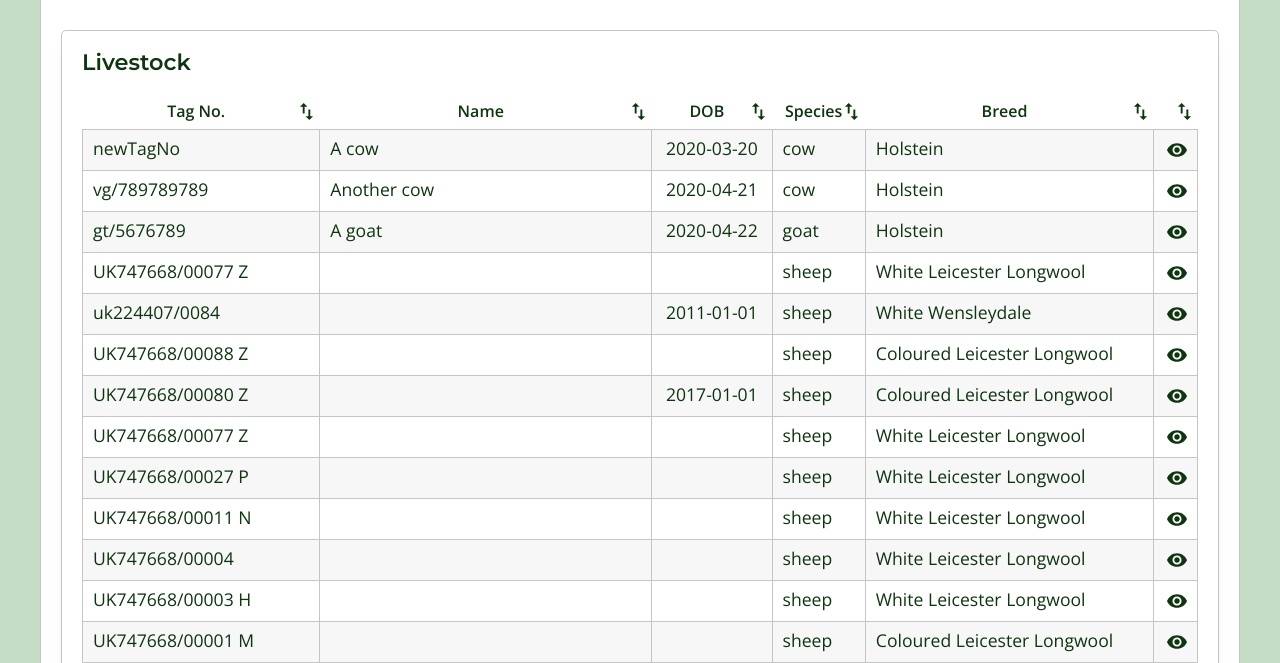
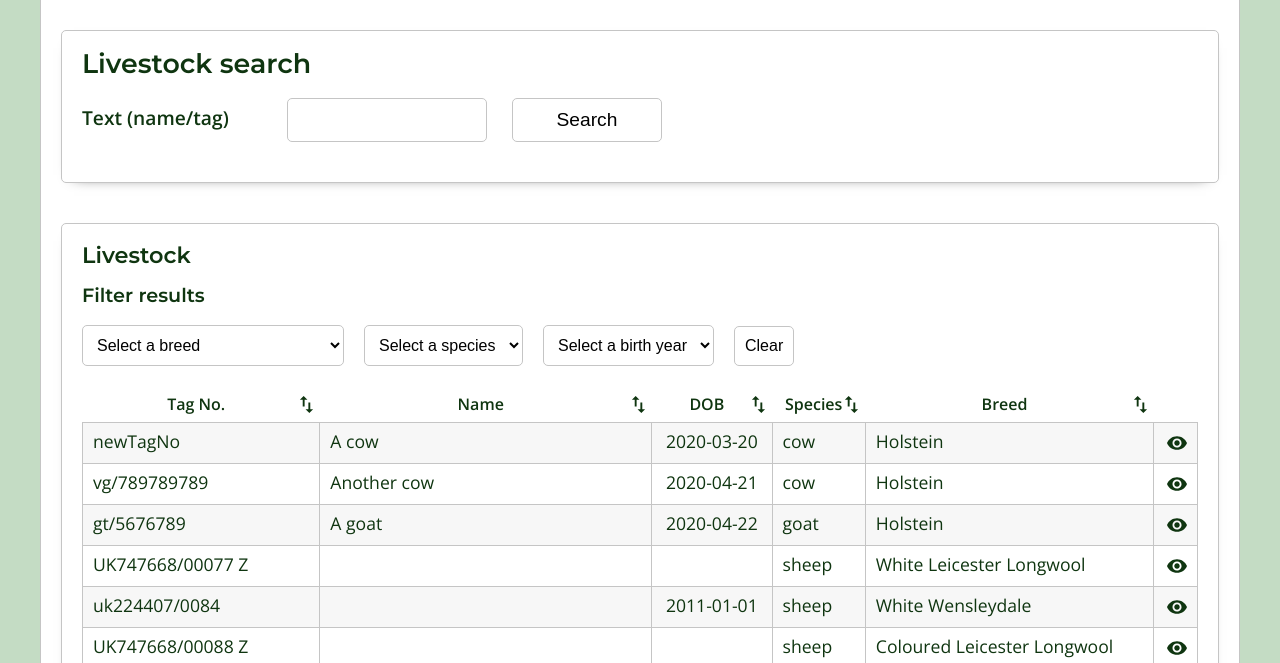
Before and after one commit to PatDobson1/redesign-flock-book, a PHP site: page /livestock.php in a window 1280 px wide. Shown: the part 133-796 px from the top of the page. Run offline with PHP 8.4, Linux system fonts and the light colour scheme; data comes from the database, SQL or seed files in the repository.

Commit message:
Added livestock search and filter

```diff
--- a/includes/classes/FormElements.class.php
+++ b/includes/classes/FormElements.class.php
@@ -33,6 +33,11 @@
                                     <input type='submit' value='$text' /><input type='reset' value='Reset' />
                                 </p>";
                     break;
+                case 'submit':
+                    $input = "  <p class='form_control'>
+                                    <input type='submit' value='$text' />
+                                </p>";
+                    break;
                 case 'required':
                     $input = "  <p class='required-warning'><span>*</span> - Required information</p>";
                     break;
--- a/includes/classes/Livestock.class.php
+++ b/includes/classes/Livestock.class.php
@@ -24,12 +24,100 @@
             }
         // ---------------------------------------------------------------------
 
+        // -- Animal search ----------------------------------------------------
+            public function animalSearchCard($site_data){
+                // $type, $name, $text, $required, $validation, $error, $selectOptions
+                $form_element = new FormElements();
+                echo "<div class='form_container inline'>";
+                    echo "<h2>Livestock search</h2>";
+                    echo "<form name='search_livestock' class='js_form' data-action='search_livestock'>";
+                        echo "<div>";
+                            $form_element -> input('text', 'free_text', 'Text (name/tag)', false, '', '', '');
+                            $form_element -> input('submit', '', 'Search', false, '', '','');
+                        echo "</div>";
+                    echo "</form>";
+                echo "</div>";
+                echo "<div class='card search_results'></div>";
+
+            }
+        // ---------------------------------------------------------------------
+
+        // -- Livestock filters ------------------------------------------------
+            private function livestockFilter($sql, $breed_selected, $species_selected, $year_selected){
+                $species_name = array('');
+                $species_id = array('');
+                $breeds_name = array('');
+                $breeds_id = array('');
+                $years = array('');
+                while( $row = $sql -> fetch(PDO::FETCH_NAMED)){
+                    if( array_search($row['species'], $species_name) == 0 ){
+                        array_push($species_name, $row['species']);
+                        array_push($species_id, $row['species_id']);
+                    }
+                    if( array_search($row['breed'], $breeds_name) == 0 ){
+                        array_push($breeds_name, $row['breed']);
+                        array_push($breeds_id, $row['breed_id']);
+                    }
+                    // $date =
+                    $year = date("Y",strtotime($row['date_of_birth']));
+                    if( array_search($year, $years) == 0 ){
+                        array_push($years, $year);
+                    }
+                }
+                array_shift($years);
+                rsort($years);
+                array_shift($species_name);
+                array_shift($species_id);
+                array_shift($breeds_name);
+                array_shift($breeds_id);
+
+                $breeds_select = "<select name='breed'>";
+                    $breeds_select .= "<option value=''>Select a breed</option>";
+                    foreach( $breeds_name as $key => $value ){
+                        $selected = ($breeds_id[$key] == $breed_selected) ? ' selected="selected"' : '';
+                        $breeds_select .= "<option value='$breeds_id[$key]' $selected>$value</option>";
+                    }
+                $breeds_select .= "</select>";
+
+                $species_select = "<select name='species'>";
+                    $species_select .= "<option value=''>Select a species</option>";
+                    foreach( $species_name as $key => $value ){
+                        $selected = ($species_id[$key] == $species_selected) ? ' selected="selected"' : '';
+                        $species_select .= "<option value='$species_id[$key]' $selected>$value</option>";
+                    }
+                $species_select .= "</select>";
+
+                $years_select = "<select name='year'>";
+                    $years_select .= "<option value=''>Select a birth year</option>";
+                    foreach( $years as $key => $value ){
+                        $selected = ($value == $year_selected) ? ' selected="selected"' : '';
+                        $years_select .= "<option value='$value' $selected>$value</option>";
+                    }
+                $years_select .= "</select>";
+
+                $filter = "<div class='filter js-filter'>";
+                    $filter .= "<h3>Filter results</h3>";
+                    $filter .= "<form name='filter_results' class='js_form' data-action='filter_results'>";
+                        $filter .= $breeds_select;
+                        $filter .= $species_select;
+                        $filter .= $years_select;
+                        $filter .= "<input type='button' value='Clear' class='js_clearFilters' />";
+                    $filter .= "</form>";
+                $filter .= "</div>";
+
+                return $filter;
+
+            }
+        // ---------------------------------------------------------------------
+
         // -- Livestock card ---------------------------------------------------
             public function liveStockCard($sortable){
+                echo "<div class='livestock_data'>";
                     $sortable = $sortable ? 'sortable' : '';
                     $this -> connect();
                         $query = "  SELECT livestock.livestock_name, livestock.uk_tag_no, livestock.date_of_birth,
-                                       breed.breed_name AS breed, species.species AS species, livestock.id
+                                           breed.breed_name AS breed, species.species AS species, species.id AS species_id,
+                                           breed.id AS breed_id, livestock.id
                                     FROM livestock
                                     INNER JOIN species ON species.id = livestock.species
                                     INNER JOIN breed ON breed.id = livestock.breed
@@ -37,6 +125,10 @@
 
                         $sql = self::$conn -> prepare($query);
                         $sql->execute();
+                        echo $this -> livestockFilter($sql, null, null, null);
+                        $sql -> execute();
+                    $this -> disconnect();
+
                     echo "  <table class='$sortable'>
                                 <tr>
                                     <th>Tag No.</th>
@@ -44,7 +136,7 @@
                                     <th>DOB</th>
                                     <th>Species</th>
                                     <th>Breed</th>
-                                    <th></th>
+                                    <th class='no_sort'></th>
                                 </tr>";
                     while( $row = $sql -> fetch() ){
                         // $data_tag = $edit ? "data-editid = '$row[id]' data-form='edit_breed' data-table='breed' class='js_edit'" : '';
@@ -58,7 +150,61 @@
                                 </tr>";
                     }
                     echo "</table>";
+                echo "</div>";
 
+            }
+        // ---------------------------------------------------------------------
+
+        // -- Filter livestock -------------------------------------------------
+            public function livestock_filter($form_data){
+                $breed = ($form_data[0]['value'] == '') ? 'livestock.breed' : $form_data[0]['value'];
+                $species = ($form_data[1]['value'] == '') ? 'livestock.species' : $form_data[1]['value'];
+                $year = ($form_data[2]['value'] == '') ? 'YEAR(livestock.date_of_birth)' : $form_data[2]['value'];
+
+                $this -> connect();
+
+                    $query = "  SELECT livestock.livestock_name, livestock.uk_tag_no, livestock.date_of_birth,
+                                       breed.breed_name AS breed, species.species AS species, species.id AS species_id,
+                                       breed.id AS breed_id, livestock.id
+                                FROM livestock
+                                INNER JOIN species ON species.id = livestock.species
+                                INNER JOIN breed ON breed.id = livestock.breed
+                                WHERE livestock.breed = :breed AND livestock.species = :species AND YEAR(livestock.date_of_birth) = :year
+                                ORDER BY species, livestock_name";
+                    $sql = self::$conn -> prepare($query);
+                    $sql -> bindParam(':species', $species);
+                    $sql -> bindParam(':year', $year);
+                    $sql -> bindParam(':breed', $breed);
+
+                    $sql -> execute();
+
+                    $html = "  <table class='sortable'>
+                                <tr>
+                                    <th>Tag No.</th>
+                                    <th>Name</th>
+                                    <th>DOB</th>
+                                    <th>Species</th>
+                                    <th>Breed</th>
+                                    <th class='no_sort'></th>
+                                </tr>";
+                    while( $row = $sql -> fetch() ){
+                        $html .= "  <tr data-id='$row[id]' class='js-view'>
+                                    <td class='left'>$row[uk_tag_no]</td>
+                                    <td class='left'>$row[livestock_name]</td>
+                                    <td class='cen'>$row[date_of_birth]</td>
+                                    <td class='left'>$row[species]</td>
+                                    <td class='left'>$row[breed]</td>
+                                    <td><span class='icon icon_quickView js-quickView' data-id='$row[id]'></span></td>
+                                </tr>";
+                    }
+                    $html .= "</table>";
+
+                    $output = new stdClass();
+                    $output -> action = 'livestockFiltered';
+                    $output -> html = $html;
+                    $sql -> execute();
+                    $output -> filter = $this -> livestockFilter($sql, $breed, $species, $year);
+                    echo json_encode($output);
                 $this -> disconnect();
             }
         // ---------------------------------------------------------------------
--- a/livestock.php
+++ b/livestock.php
@@ -32,6 +32,7 @@
             $livestock -> familyTree($site_data, $_GET['id']);
             $livestock -> diaryCard($site_data, $_GET['id']);
         }else{
+            $livestock -> animalSearchCard($site_data);
             echo "<div class='card'>";
                 echo "<h2>Livestock</h2>";
                 $livestock -> liveStockCard(true);
--- a/src/scss/forms.scss
+++ b/src/scss/forms.scss
@@ -71,8 +71,51 @@
             background-color: rgba(255,0,0,0.1);
             border-color: $red;
         }
+        &.inline{
+            p{
+                display: inline-block;
+                label,
+                input{
+                    display: inline-block;
+                    width: 200px;
+                    vertical-align: middle;
+                }
+                &.form_control{
+                    input{
+                        width: 150px;
+                        margin-left: 20px;
+                    }
+                }
+            }
+        }
+
     }
     .form_hide{
         display: none;
     }
 // -----------------------------------------------------------------------------
+
+// -- Filter -------------------------------------------------------------------
+    .filter{
+        margin-bottom: 20px;
+        select,
+        input[type=button]{
+            outline: none;
+            border: 1px solid $border-colour;
+            border-radius: $border-radius;
+            background-color: $white;
+            padding: 10px;
+            margin-right: 20px;
+            font-size: 1em;
+            cursor: pointer;
+            &:focus{
+                background-color: $form-focus;
+            }
+        }
+        input[type=button]{
+            &:hover{
+                background-color: $form-focus;
+            }
+        }
+    }
+// -----------------------------------------------------------------------------
--- a/src/scss/layout.scss
+++ b/src/scss/layout.scss
@@ -87,5 +87,8 @@
         box-shadow: 0 5px 14px -13px $black;
         border: 1px solid $border-colour;
         border-radius: $border-radius;
+        &.search_results{
+            display: none;
+        }
     }
 // --------------------------------------------------------------
```
Also changed, not shown: includes/classes/Search.class.php (added, +75 -0 lines), includes/classes/Submit.class.php (+12 -0 lines), includes/js/functions.js (+19 -1 lines), src/js/form.js (+19 -1 lines), includes/style/style.css, 1 other file. Lines whose indentation alone changed are shown as unchanged.
